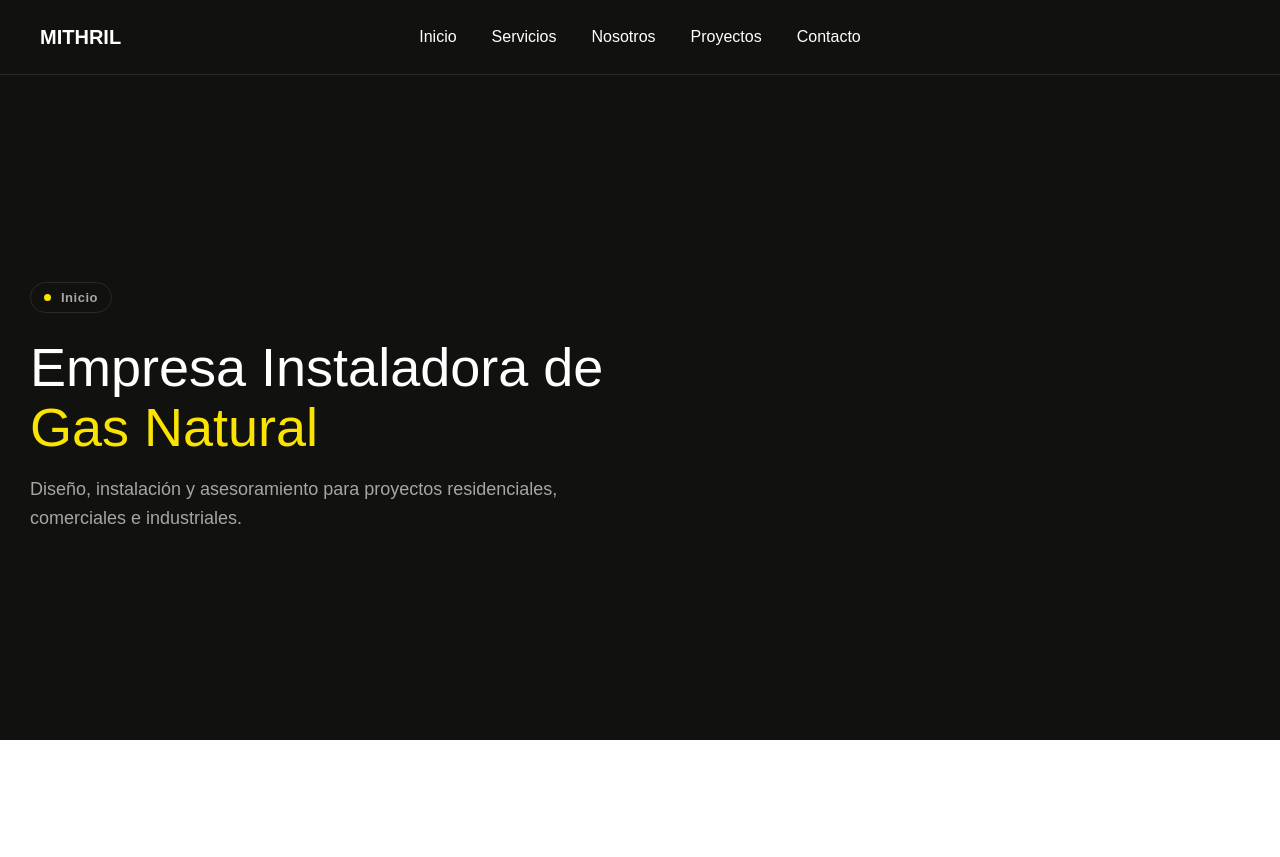
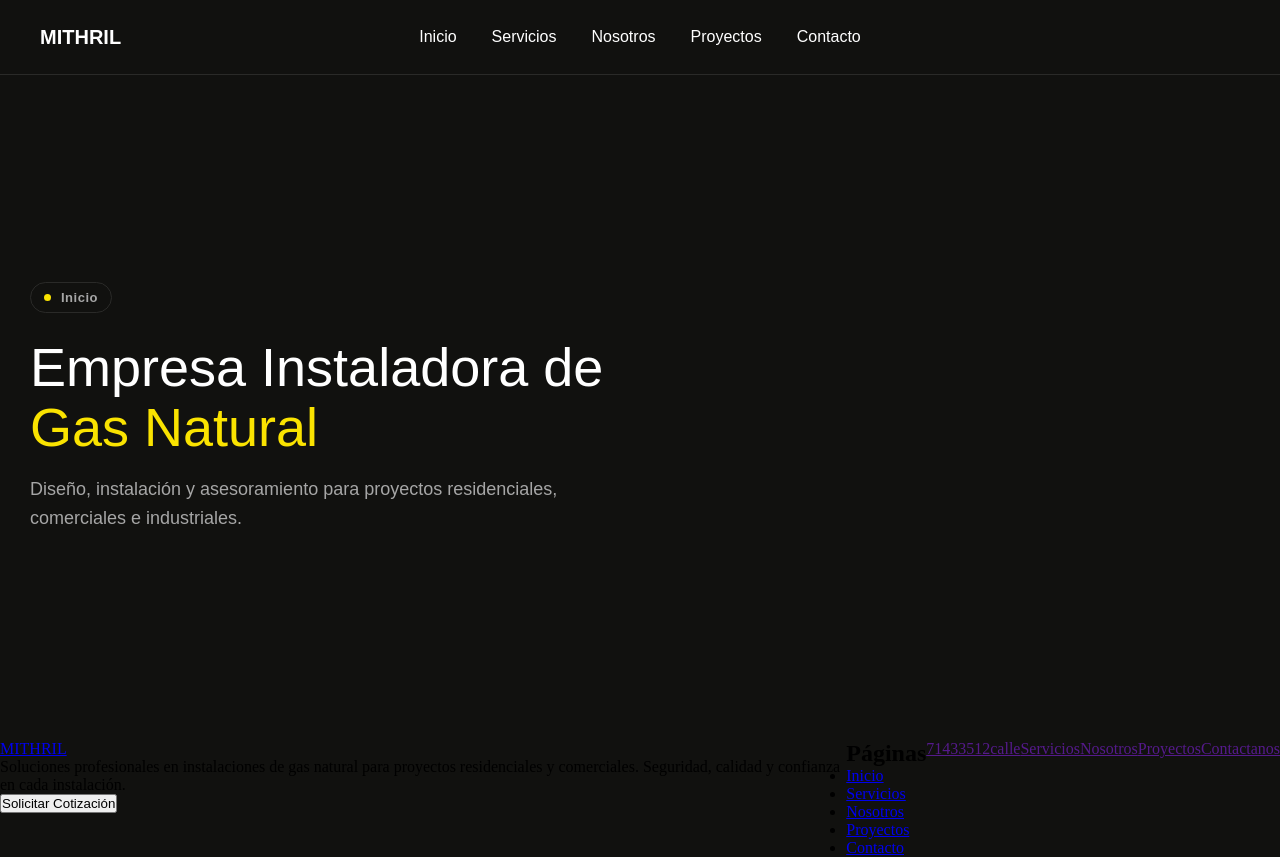
Before and after one commit to Agl-David/website-mithril, a React (Vite) app: page / in a window 1280 px wide. Before the commit the page ends 800 px from the top, so only its background shows below. Built offline with nearby package versions, Linux system fonts and the light colour scheme.

Commit message:
componente footer V1.0.0

```diff
--- a/src/App.jsx
+++ b/src/App.jsx
@@ -1,7 +1,8 @@
 // import "./App.css";
 
-// Import de componentes permanente
+// Import de componentes permanentes
 import Navbar from "./components/Navbar/Navbar";
+import Footer from "./components/Footer/Footer";
 
 // Import de React Router
 import { Route, Routes } from "react-router-dom";
@@ -26,6 +27,7 @@ function App() {
         <Route path="/contacto" element={<Contacto />} />
         <Route path="*" element={<NotFoundPage />} />
       </Routes>
+      <Footer />
     </>
   );
 }
--- a/src/components/Footer/Footer.css
+++ b/src/components/Footer/Footer.css
@@ -0,0 +1,26 @@
+.footer{
+    display: flex;
+    flex-direction: column;
+    justify-content:  center;
+    flex-wrap: nowrap;
+    background-color: var(--color-background);
+
+
+}
+
+.footer__container{
+    display: flex;
+    flex-direction: row;
+    justify-content: center;
+    flex-wrap: nowrap;
+
+}
+
+/* footer - columna 1 */
+.footer__descripcion{
+    width: ;
+}
+
+/* footer - columna 2 */
+/* footer - columna 3 */
+/* footer - columna 4 */
--- a/src/components/Footer/Footer.jsx
+++ b/src/components/Footer/Footer.jsx
@@ -1,9 +1,63 @@
+import "./Footer.css"
+
 
 const Footer = () => {
   return (
-    <div>
+    <footer className="footer">
+      <div className="footer__container">
 
-    </div>
-  )
+        {/* Columna 1: Descripción */}
+        <section className="footer__descripcion">
+          <a href="/" className="footer__logo">MITHRIL</a>
+          <p className="footer__text">
+            Soluciones profesionales en instalaciones de gas natural
+            para proyectos residenciales y comerciales. Seguridad,
+            calidad y confianza en cada instalación.
+          </p>
+          <button> Solicitar Cotización</button>
+        </section>
 
-export default Footer
+        {/* Columna 2: pages */}
+        <nav className="footer__pages">
+          <h2>Páginas</h2>
+          <ul>
+            <li>
+              <a href="/" className="footer__enlace">Inicio</a>
+            </li>
+            <li>
+              <a href="/servicios" className="footer__enlace">Servicios</a>
+            </li>
+            <li>
+              <a href="/nosotros" className="footer__enlace">Nosotros</a>
+            </li>
+            <li>
+              <a href="/proyectos" className="footer__enlace">Proyectos</a>
+            </li>
+            <li>
+              <a href="/contacto" className="footer__enlace">Contacto</a>
+            </li>
+          </ul>
+        </nav>
+
+        {/* Columna 3: contacto*/}
+        <div className="footer__columna">
+          <a href="">71433512</a>
+          <a href="">calle</a>
+
+        </div>
+
+        <div className="footer__empresa">
+          <ul>
+            <a href="">Servicios</a>
+            <a href="">Nosotros</a>
+            <a href="">Proyectos</a>
+            <a href="">Contactanos</a>
+          </ul>
+        </div>
+
+      </div>
+    </footer>
+  );
+};
+
+export default Footer;
```
Also changed, not shown: src/components/Card/Card.jsx (deleted, +0 -9 lines).
